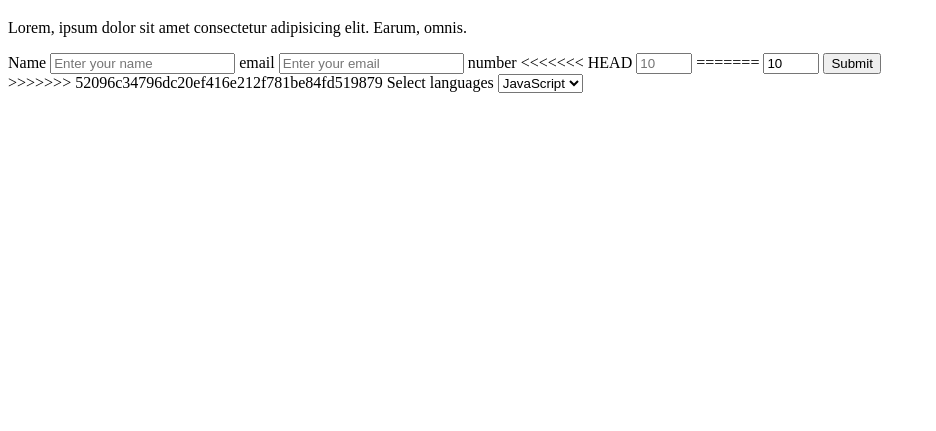
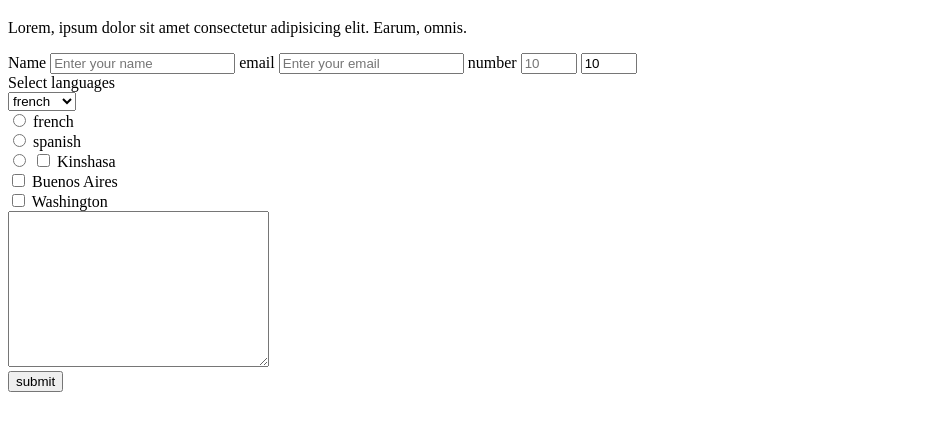
Before and after one commit to iambenkis/maria-and-ben, a plain HTML site: page index.html in a window 1280 px wide. Shown: the part 61-492 px from the top of the page, without its empty margins (0-936 px from the left). Drawn offline with Linux system fonts and the light colour scheme.

Commit message:
radiobutton

```diff
--- a/index.html
+++ b/index.html
@@ -21,20 +21,39 @@
       <label id = "email-label">email</label>
       <input type="email" id="email" required placeholder="Enter your email">
       <label id = "number-label">number</label>
-<<<<<<< HEAD
+
       <input type="number" id="number" required min="10" max="50" placeholder="10">
-=======
       <input type="number" id="number" required min="10" max="50" value="10">
-      <button class="Submit">Submit</button>
-  </form>
->>>>>>> 52096c34796dc20ef416e212f781be84fd519879
 
+
+
+      <br>
       <label for="">Select languages</label>
+      <br>
       <select name="languages" id="dropdown">
-          <option value="JavaScript">JavaScript</option>
-          <option value="html">Html</option>
-          <option value="react">React</option>
+
+          <option value="french">french</option>
+          <option value="spanish">spanish</option>
+          <option value="english">english</option>
       </select>
+     <br>
+      <input type="radio" id="french" name="fav_languages" value="french">
+      <label for="french">french</label><br>
+      <input type="radio" id="spanish" name="fav_languages" value="spanish">
+      <label for="spanish">spanish</label><br>
+      <input type="radio" id="english" name="fav_languages" value="english">
+      <label for="english>english</label>
+      <br>
+      <input type="checkbox" id="capitalcity" name="DrCongo" value="Kinshasa">
+      <label for="DrCongo"> Kinshasa</label><br>
+      <input type="checkbox" id="capitalcity" name="Argentina" value="BuenosAires">
+      <label for="Argentina">Buenos Aires</label><br>
+      <input type="checkbox" id="capitalcity" name="USA" value="Washington">
+      <label for="USA"> Washington</label>
+      <br>
+      <textarea name="" id="" cols="30" rows="10"></textarea>
+      <br>
+       <button id="submit">submit</button>
   </form>
 
     <script  src="js/index.js"></script>
```
